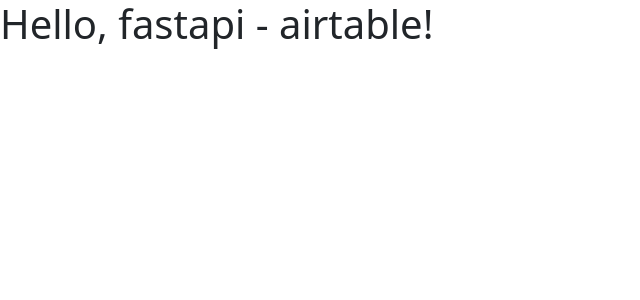
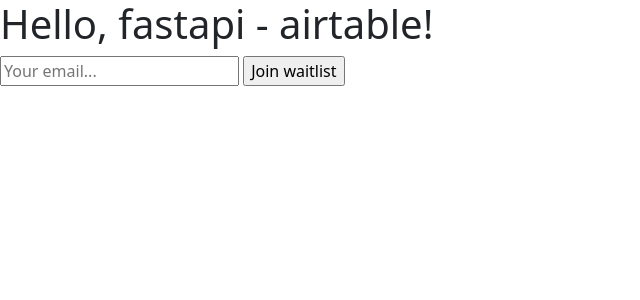
Before and after one commit to codingforentrepreneurs/fastapi-airtable, a FastAPI app: page / in a window 1280 px wide. Shown: the top 300 px of the page, without its empty margins (0-640 px from the left). Run offline with FastAPI, Linux system fonts and the light colour scheme.

Commit message:
5 - Accepting Form Data

```diff
--- a/src/app.py
+++ b/src/app.py
@@ -1,5 +1,5 @@
 import pathlib
-from fastapi import FastAPI, Request
+from fastapi import FastAPI, Form, Request
 from fastapi.templating import Jinja2Templates
 
 BASE_DIR = pathlib.Path(__file__).parent # src
@@ -13,3 +13,13 @@
 @app.get("/")
 def home_view(request: Request):
     return templates.TemplateResponse("home.html", {"request": request})
+
+@app.post("/")
+def home_signup_view(request: Request, email:str = Form(...)):
+    """
+    TODO add CSRF for security
+    """
+
+    # to send email to airtable.
+
+    return templates.TemplateResponse("home.html", {"request": request, "submitted_email": email})
--- a/src/templates/home.html
+++ b/src/templates/home.html
@@ -2,4 +2,13 @@
 
 {% block content %}
 <h1>Hello, fastapi - airtable!</h1>
+
+{% if submitted_email %}
+    <p>{{ submitted_email }}</p>
+{% endif %}
+
+<form method='POST'>
+    <input type='email' name='email' placeholder='Your email...' required='required' />
+    <input type='submit' value='Join waitlist' />
+</form>
 {% endblock %}
```
